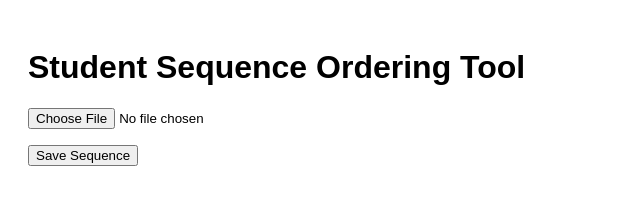
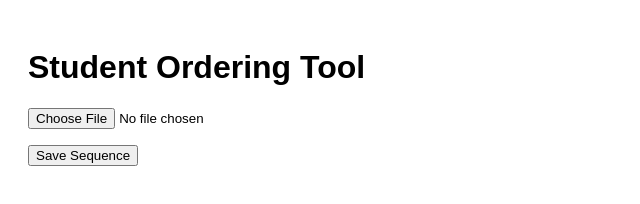
Before and after one commit to davidjulian/ordering, a plain HTML site: page index.html in a window 1280 px wide. Shown: the whole page, without its empty margins (0-640 px from the left). Drawn offline with Linux system fonts and the light colour scheme.

Commit message:
Update index.html

```diff
--- a/index.html
+++ b/index.html
@@ -9,7 +9,7 @@
 </head>
 <body>
     <div class="student-tool">
-        <h1>Student Sequence Ordering Tool</h1>
+        <h1>Student Ordering Tool</h1>
 
         <!-- File Upload -->
         <input type="file" id="yourFileInputId" accept=".orddata">
```
